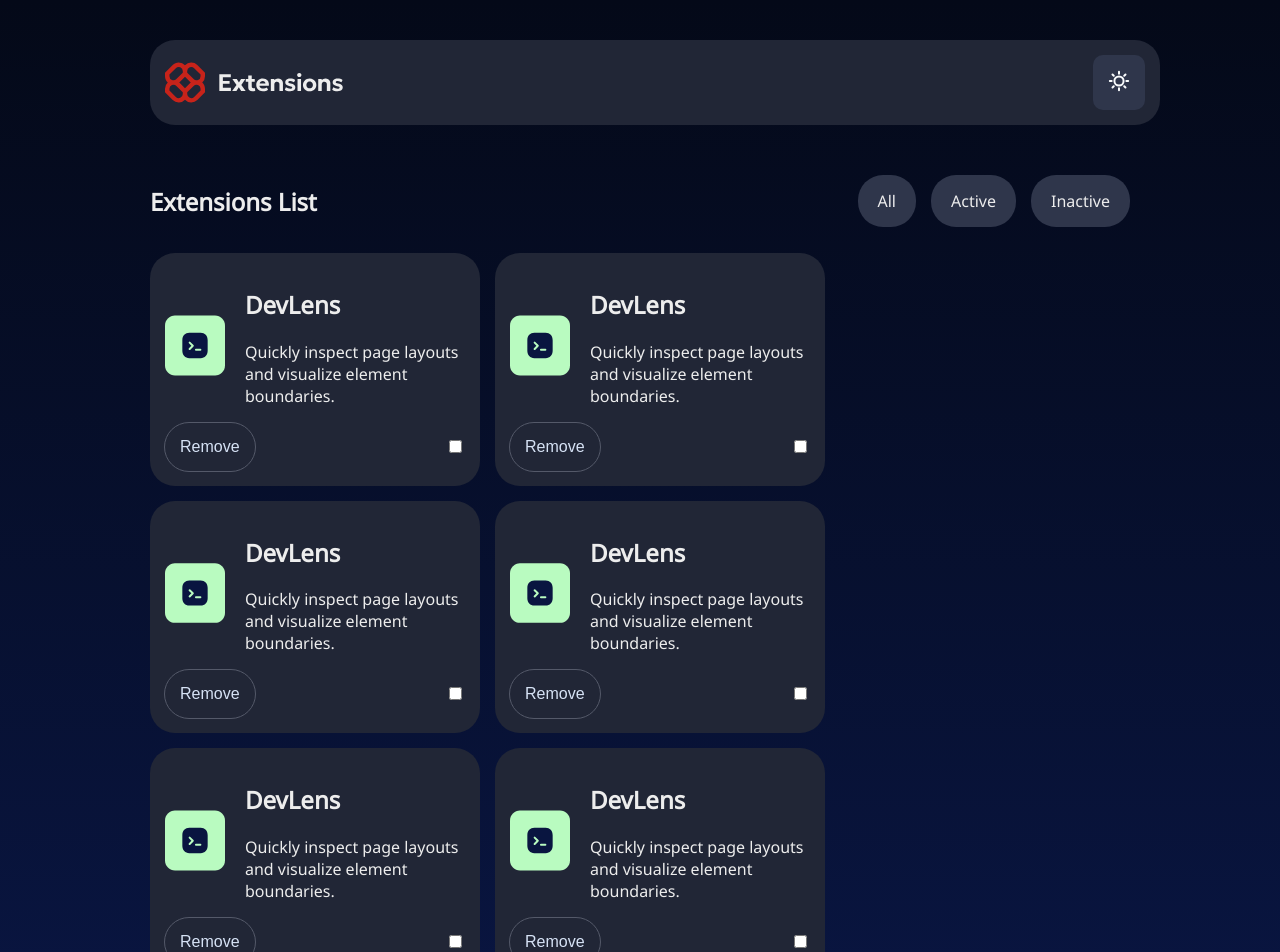
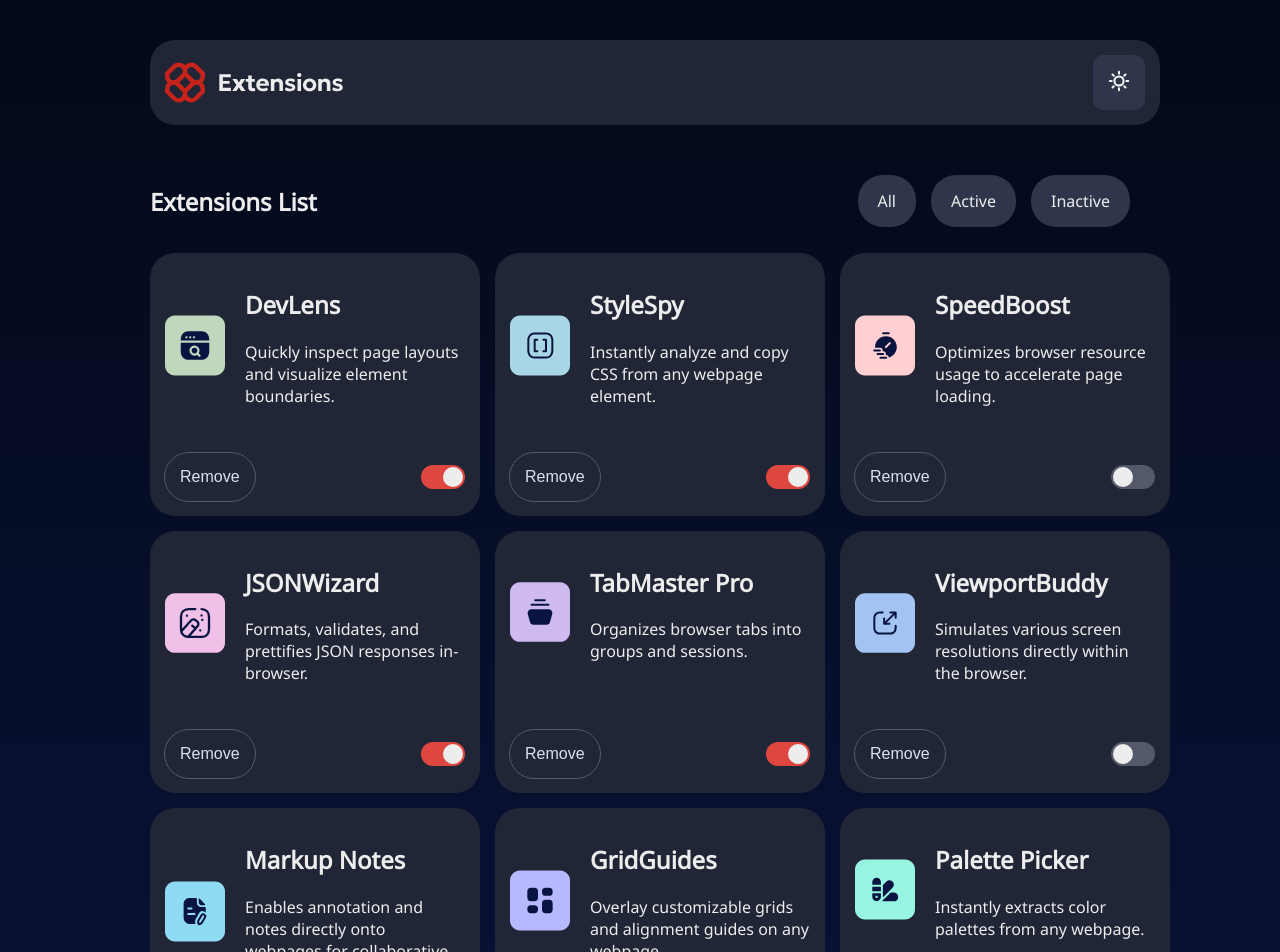
Before and after one commit to c0rnY6uy222/browser-extensions, a React (Vite) app: page / in a window 1280 px wide. Shown: the top 952 px of the page. Built offline with nearby package versions, Linux system fonts and the light colour scheme.

Commit message:
Added cards mapping

```diff
--- a/package.json
+++ b/package.json
@@ -18,6 +18,7 @@
     "@types/react": "^19.1.10",
     "@types/react-dom": "^19.1.7",
     "@vitejs/plugin-react": "^5.0.0",
+    "axios": "^1.11.0",
     "eslint": "^9.33.0",
     "eslint-plugin-react-hooks": "^5.2.0",
     "eslint-plugin-react-refresh": "^0.4.20",
--- a/src/App.jsx
+++ b/src/App.jsx
@@ -1,6 +1,3 @@
-// ADD HOVER TRANSITIONS
-// MAKE CHECKBOX ELEMENTS LOOK LIKE SWITCH
-
 import React from "react";
 import { Nav, Filters, Cards } from "./components/components";
 
--- a/src/components/cards/Cards.jsx
+++ b/src/components/cards/Cards.jsx
@@ -1,54 +1,32 @@
-import React from "react";
+import React, { useEffect, useState } from "react";
 import Card from "./card/Card";
+import axios from "axios";
 
 import "./cards.css";
 
-const data = {
-  logo: "/src/assets/images/logo-console-plus.svg",
-  name: "DevLens",
-  description: "Quickly inspect page layouts and visualize element boundaries.",
-  isActive: true,
-};
+const Cards = () => {
+  const [data, setData] = useState([]);
 
-const Cards = () => {
+  useEffect(() => {
+    axios
+      .get("/src/data.json")
+      .then((response) => {
+        setData(response.data);
+      })
+      .catch((error) => alert(error));
+  }, []);
+
   return (
     <main className="cards">
-      <Card
-        logo={data.logo}
-        name={data.name}
-        description={data.description}
-        isActive={data.isActive}
-      />
-      <Card
-        logo={data.logo}
-        name={data.name}
-        description={data.description}
-        isActive={data.isActive}
-      />
-      <Card
-        logo={data.logo}
-        name={data.name}
-        description={data.description}
-        isActive={data.isActive}
-      />
-      <Card
-        logo={data.logo}
-        name={data.name}
-        description={data.description}
-        isActive={data.isActive}
-      />
-      <Card
-        logo={data.logo}
-        name={data.name}
-        description={data.description}
-        isActive={data.isActive}
-      />
-      <Card
-        logo={data.logo}
-        name={data.name}
-        description={data.description}
-        isActive={data.isActive}
-      />
+      {data.map((card, key) => (
+        <Card
+          key={key}
+          logo={card.logo}
+          name={card.name}
+          description={card.description}
+          isActive={card.isActive}
+        />
+      ))}
     </main>
   );
 };
--- a/src/components/cards/card/card.css
+++ b/src/components/cards/card/card.css
@@ -3,10 +3,10 @@
   flex-direction: column;
   justify-content: space-between;
   min-width: 300px;
-  max-width: 30%;
   background: var(--neutral-800);
   padding: 15px;
   border-radius: 25px;
+  gap: 30px;
 }
 
 .card-top,
@@ -17,6 +17,11 @@
 
 .card-top {
   gap: 20px;
+}
+
+.card-top img {
+  width: 80px;
+  aspect-ratio: 1 / 1;
 }
 
 .card-bottom {
@@ -34,3 +39,9 @@
   border-radius: 25px;
   font-size: var(--font-size);
 }
+
+.card-remove-btn:hover {
+  background: var(--red-400);
+  color: var(--neutral-800);
+  font-weight: var(--weight-500);
+}
--- a/src/components/cards/card/switch/Switch.jsx
+++ b/src/components/cards/card/switch/Switch.jsx
@@ -1,16 +1,22 @@
 import React, { useState } from "react";
+
+import "./switch.css";
 
 const Switch = ({ isActive }) => {
   const [active, setActive] = useState(isActive);
 
-  const handleChange = () => {
+  const handleClick = () => {
     setActive(!active);
+    console.log(active);
   };
 
   return (
-    <div className="switch-container">
+    <div
+      className="switch-container"
+      id={active ? "switch-active" : ""}
+      onClick={() => handleClick}
+    >
       <div className="switch-slider"></div>
-      <input type="checkbox" onChange={() => handleChange} />
     </div>
   );
 };
--- /dev/null
+++ b/src/components/cards/card/switch/switch.css
@@ -0,0 +1,23 @@
+.switch-container {
+  display: flex;
+  justify-content: start;
+  align-items: center;
+  width: 40px;
+  height: 20px;
+  padding: 2px;
+  background: var(--neutral-600);
+  border-radius: 15px;
+  cursor: pointer;
+}
+
+.switch-slider {
+  height: 100%;
+  aspect-ratio: 1 / 1;
+  background: var(--neutral-100);
+  border-radius: 15px;
+}
+
+#switch-active {
+  background: var(--red-500);
+  justify-content: end;
+}
--- a/src/components/cards/cards.css
+++ b/src/components/cards/cards.css
@@ -1,6 +1,5 @@
 .cards {
-  display: flex;
-  flex: 1 1 0;
-  flex-wrap: wrap;
+  display: grid;
+  grid-template-columns: repeat(3, 1fr);
   gap: 15px;
 }
--- a/src/data.json
+++ b/src/data.json
@@ -1,72 +1,72 @@
 [
   {
-        "logo": "./assets/images/logo-devlens.svg",
+    "logo": "/src/assets/images/logo-devlens.svg",
     "name": "DevLens",
     "description": "Quickly inspect page layouts and visualize element boundaries.",
     "isActive": true
   },
   {
-        "logo": "./assets/images/logo-style-spy.svg",
+    "logo": "/src/assets/images/logo-style-spy.svg",
     "name": "StyleSpy",
     "description": "Instantly analyze and copy CSS from any webpage element.",
     "isActive": true
   },
   {
-        "logo": "./assets/images/logo-speed-boost.svg",
+    "logo": "/src/assets/images/logo-speed-boost.svg",
     "name": "SpeedBoost",
     "description": "Optimizes browser resource usage to accelerate page loading.",
     "isActive": false
   },
   {
-        "logo": "./assets/images/logo-json-wizard.svg",
+    "logo": "/src/assets/images/logo-json-wizard.svg",
     "name": "JSONWizard",
     "description": "Formats, validates, and prettifies JSON responses in-browser.",
     "isActive": true
   },
   {
-        "logo": "./assets/images/logo-tab-master-pro.svg",
+    "logo": "/src/assets/images/logo-tab-master-pro.svg",
     "name": "TabMaster Pro",
     "description": "Organizes browser tabs into groups and sessions.",
     "isActive": true
   },
   {
-        "logo": "./assets/images/logo-viewport-buddy.svg",
+    "logo": "/src/assets/images/logo-viewport-buddy.svg",
     "name": "ViewportBuddy",
     "description": "Simulates various screen resolutions directly within the browser.",
     "isActive": false
   },
   {
-        "logo": "./assets/images/logo-markup-notes.svg",
+    "logo": "/src/assets/images/logo-markup-notes.svg",
     "name": "Markup Notes",
     "description": "Enables annotation and notes directly onto webpages for collaborative debugging.",
     "isActive": true
   },
   {
-        "logo": "./assets/images/logo-grid-guides.svg",
+    "logo": "/src/assets/images/logo-grid-guides.svg",
     "name": "GridGuides",
     "description": "Overlay customizable grids and alignment guides on any webpage.",
     "isActive": false
   },
   {
-        "logo": "./assets/images/logo-palette-picker.svg",
+    "logo": "/src/assets/images/logo-palette-picker.svg",
     "name": "Palette Picker",
     "description": "Instantly extracts color palettes from any webpage.",
     "isActive": true
   },
   {
-        "logo": "./assets/images/logo-link-checker.svg",
+    "logo": "/src/assets/images/logo-link-checker.svg",
     "name": "LinkChecker",
     "description": "Scans and highlights broken links on any page.",
     "isActive": true
   },
   {
-        "logo": "./assets/images/logo-dom-snapshot.svg",
+    "logo": "/src/assets/images/logo-dom-snapshot.svg",
     "name": "DOM Snapshot",
     "description": "Capture and export DOM structures quickly.",
     "isActive": false
   },
   {
-        "logo": "./assets/images/logo-console-plus.svg",
+    "logo": "/src/assets/images/logo-console-plus.svg",
     "name": "ConsolePlus",
     "description": "Enhanced developer console with advanced filtering and logging.",
     "isActive": true
```
Also changed, not shown: 1 other file (tests, documents, lock files or other folders). Lines whose indentation alone changed are shown as unchanged.
